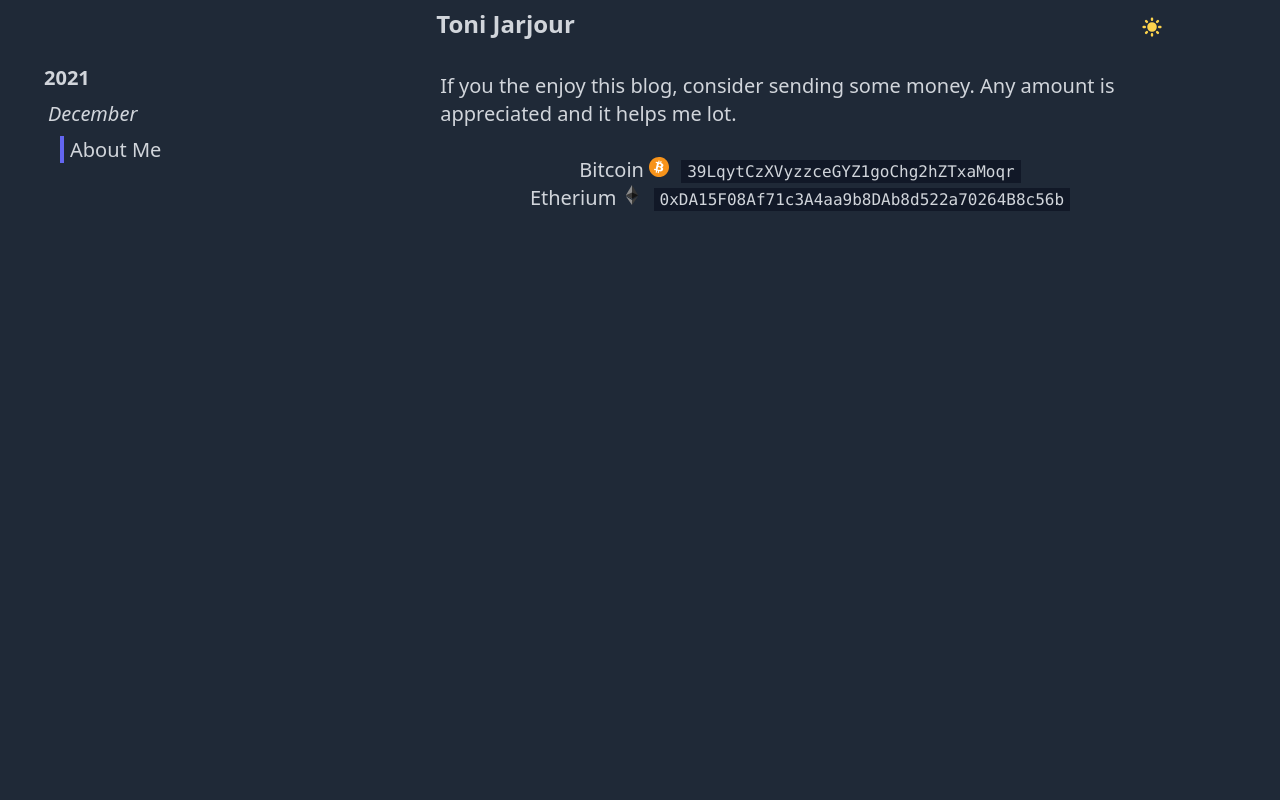
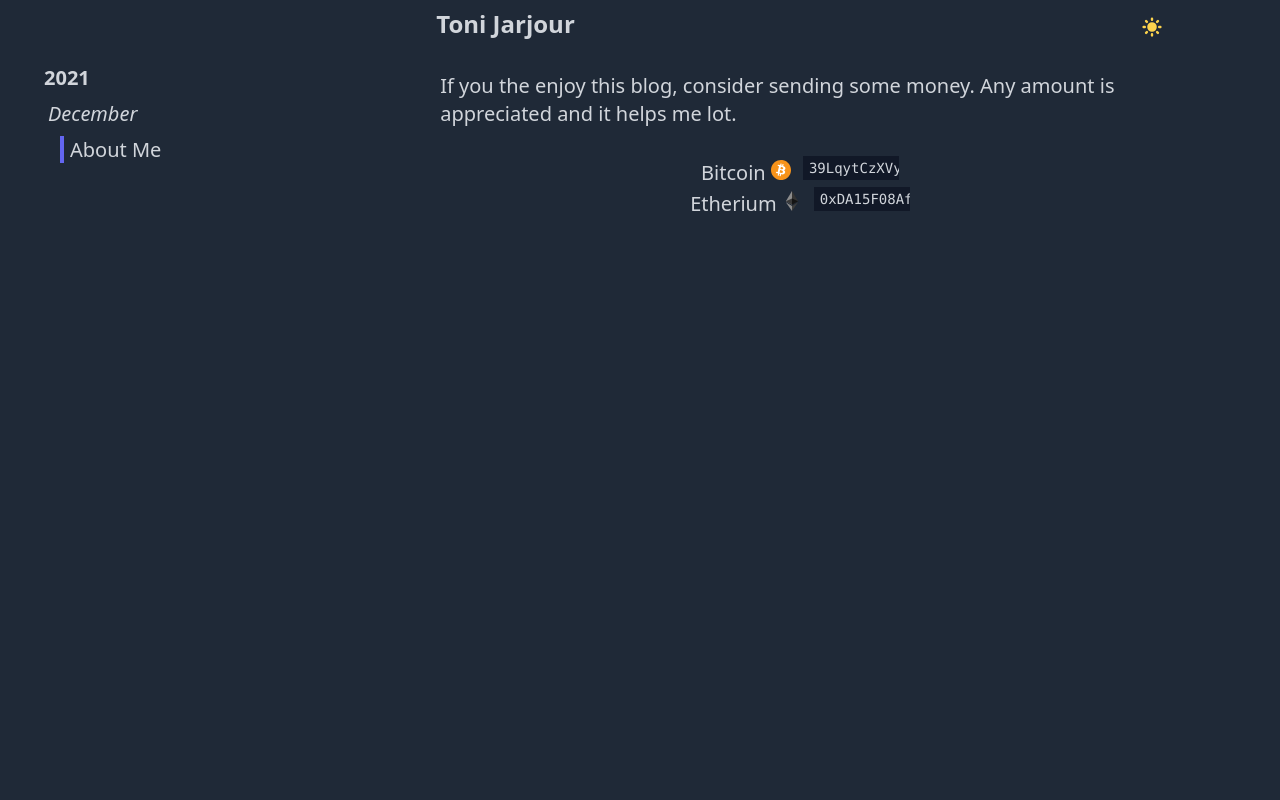
Before and after one commit to tonijarjour/website, a Next.js app: page /donate in a window 1280 px wide. Shown: the top 800 px of the page. Built offline with nearby package versions, Linux system fonts and the light colour scheme.

Commit message:
donate page fix

```diff
--- a/pages/donate.tsx
+++ b/pages/donate.tsx
@@ -28,7 +28,11 @@ const Donate = () => {
           height={20}
           width={20}
         />
-        <code className="px-1.5 py-0.5 bg-gray-100 dark:bg-gray-900 text-base">
+        <code
+          className={
+            "px-1.5 py-0.5 bg-gray-100 dark:bg-gray-900 text-sm" +
+            " inline-block w-24 overflow-x-scroll"
+          }>
           39LqytCzXVyzzceGYZ1goChg2hZTxaMoqr
         </code>
       </div>
@@ -40,7 +44,11 @@ const Donate = () => {
           height={20}
           width={20}
         />
-        <code className="px-1.5 py-0.5 bg-gray-100 dark:bg-gray-900 text-base">
+        <code
+          className={
+            "px-1.5 py-0.5 bg-gray-100 dark:bg-gray-900 text-sm" +
+            " inline-block w-24 overflow-x-scroll"
+          }>
           0xDA15F08Af71c3A4aa9b8DAb8d522a70264B8c56b
         </code>
       </div>
--- a/styles/globals.css
+++ b/styles/globals.css
@@ -14,6 +14,10 @@ button:hover span.text-gray-500 {
   width: 10px;
 }
 
+code::-webkit-scrollbar {
+  height: 3px;
+}
+
 ::-webkit-scrollbar-thumb {
   --tw-bg-opacity: 1;
   background-color: rgba(209, 213, 219, var(--tw-bg-opacity));
```
